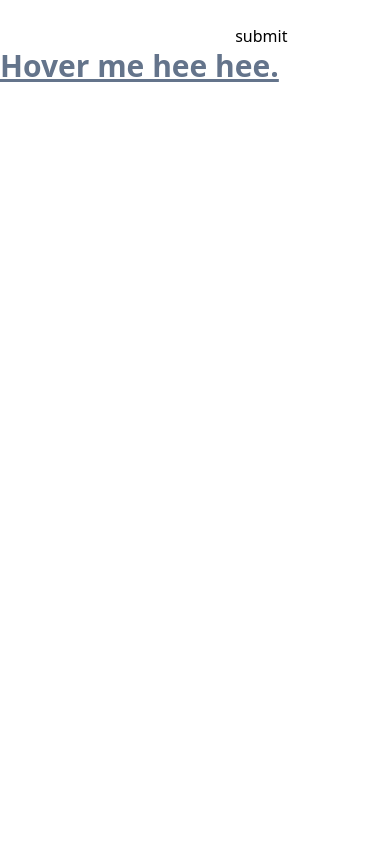
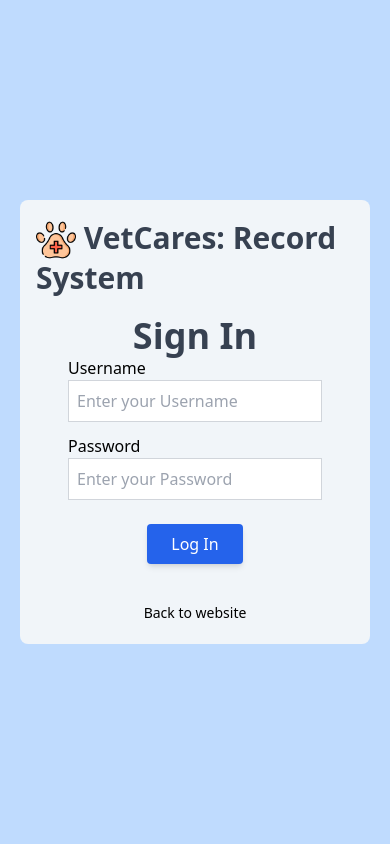
Before and after one commit to CorvusOps/VetCares, a PHP site: page /src/login.php in a window 390 px wide. Run offline with PHP 8.4, Linux system fonts and the light colour scheme; style sheets or scripts are compiled from the project's sources.

Commit message:
Fixed footer and modified login

```diff
--- a/contact.php
+++ b/contact.php
@@ -83,7 +83,9 @@
         </div>
       </div>
 
-    <?php include 'includes/footer.php' ;?>
+    <!--FOOTER-->
+    <?php include 'src/includes/footer.php';?>
+
     <script src="javascript/script.js"></script>
     <script type="module" src="https://unpkg.com/ionicons@5.5.2/dist/ionicons/ionicons.esm.js"></script>
     <script src="https://unpkg.com/flowbite@1.4.7/dist/flowbite.js"></script>
--- a/services.php
+++ b/services.php
@@ -98,7 +98,9 @@
 
     </div>
 
-   <?php include 'includes/footer.php' ;?>
+  <!--FOOTER-->
+  <?php include 'src/includes/footer.php';?>
+
    <script src="javascript/script.js"></script>
    <script type="module" src="https://unpkg.com/ionicons@5.5.2/dist/ionicons/ionicons.esm.js"></script>
    <script src="https://unpkg.com/flowbite@1.4.7/dist/flowbite.js"></script>
--- a/src/login.php
+++ b/src/login.php
@@ -17,20 +17,42 @@ else{
     <title>Document</title>
     <link rel="stylesheet" href="../public/styles.css">
 </head>
-<body>
-    <fieldset>
-        <form method="post" action="includes/validation.php">
-            <input name="username" type="text" >
-            <input name="password" type="password">
-            <button type="submit">submit</button>
-            <!--
-            <input type="submit" name="submit" value="Login">
-             -->
-        </form>
-    </fieldset>
-    <h1 class="text-3xl text-slate-500 hover:text-blue-900 font-bold underline">
-    Hover me hee hee.
-    </h1>
+<body class="bg-blue-200">
+            <div class="drop-shadow-lg grid place-items-center h-screen  bg-blue-200">
+                <form class="client_login rounded-lg px-4 bg-slate-100 m-5 p-5 w-auto md:w-1/3" action="includes/validation.php" method="post">
+
+                    <div class="grid place-items-center">
+                        <span class="text-3xl text-gray-700 font-bold">
+                            <img class="h-10 inline" src="images/templogo.png">
+                            VetCares: Record System
+                        </span>
+                    </div>
+
+                    <h2 class="mt-5 font-bold text-center text-4xl text-gray-700">
+                        Sign In
+                    </h2>
+
+                    <div class="px-8">
+                    <label for="userID">Username</label>
+                        <input class="p-2 mb-3 border border-solid border-gray-300 w-full focus:outline-none text-gray-500 focus:border-blue-600"
+                                type="text" name="userID" placeholder="Enter your Username" required>
+                        <label for="pass">Password</label>
+
+                        <input class="p-2 mb-3 border border-solid border-gray-300 w-full focus:outline-none text-gray-500 focus:border-blue-600"
+                                type="password" name="password" placeholder="Enter your Password" required>
+                    </div>
+
+                    <div class="my-3 grid place-items-center"> <!--Div for Buttons-->
+                        <input type="submit"
+                                value="Log In"
+                                name="login-submit"
+                                class="border-gray-600 px-6 p-2 rounded bg-blue-600 text-white shadow-md hover:bg-blue-800 hover:shadow-lg">
+                    </div>
+                    <div class="text-center  hover:text-blue-700">
+                        <a href="../index.php" class="text-sm"><br/>Back to website</a>
+                    </div>
+                </form>
+            </div>
 </body>
 </html>
 <?php
```
Also changed, not shown: about.php (+5 -3 lines), src/includes/footer.php (+4 -5 lines).
